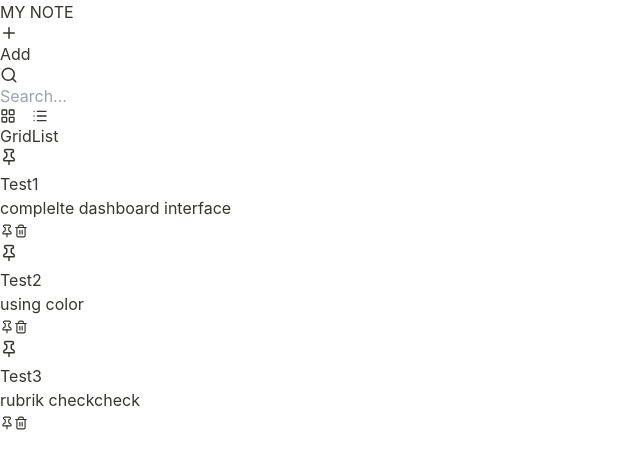
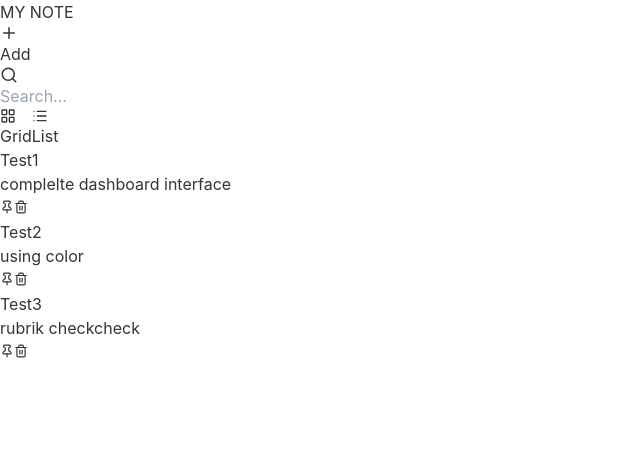
Before and after one commit to LeKhang191/NoteApp, a React (Vite) app in the folder frontend/: page /dashboard in a window 1280 px wide. Shown: the top 468 px of the page, without its empty margins (0-640 px from the left). Built offline with nearby package versions, Linux system fonts and the light colour scheme.

Commit message:
Complete CRUD, Image attaching functions and some fixed

```diff
--- a/frontend/src/components/NoteCard.jsx
+++ b/frontend/src/components/NoteCard.jsx
@@ -1,39 +1,49 @@
 import React from 'react';
 import { Pin } from 'lucide-react';
 
-const NoteCard = ({ title, content, isPinned, onTogglePin, viewMode }) => {
+const NoteCard = ({ title, content, image, isPinned, viewMode }) => {
   return (
     <div className={`
-      relative p-4 border rounded-lg transition-all group
-      ${viewMode === 'list' ? 'flex items-center justify-between gap-4' : 'flex flex-col'}
-      /* Giữ màu tối theo giao diện trong hình image_02be5b.jpg */
-      bg-[#1a1a1a] border-gray-700 hover:border-gray-500
+      relative border rounded-lg transition-all group overflow-hidden
+      ${viewMode === 'list' ? 'flex items-center gap-4 p-3' : 'flex flex-col'}
+      bg-[#1a1a1a] border-gray-700 hover:border-gray-500 hover:shadow-lg
     `}>
 
-      <button
-        onClick={(e) => {
-          e.stopPropagation();
-          onTogglePin();
-        }}
-        className={`absolute top-3 right-12 p-1.5 rounded-md transition-all z-10
-          ${isPinned
-            ? 'text-yellow-400 bg-yellow-400/10'
-            : 'text-gray-500 hover:text-gray-300 hover:bg-gray-800'
-          }`}
-      >
-        <Pin size={18} fill={isPinned ? "currentColor" : "none"} />
-      </button>
+      {image && viewMode === 'grid' && (
+        <div className="w-full h-40 overflow-hidden border-b border-gray-700">
+          <img
+            src={image}
+            alt="Attachment"
+            className="w-full h-full object-cover group-hover:scale-105 transition-transform duration-500"
+          />
+        </div>
+      )}
 
-      <div className={viewMode === 'list' ? 'flex-1' : ''}>
-        <h3 className="font-bold text-white pr-16">{title || "Untitled"}</h3>
-        <p className="text-sm text-gray-400 mt-2 line-clamp-3">{content}</p>
+      {image && viewMode === 'list' && (
+        <div className="w-16 h-16 flex-shrink-0 rounded-md overflow-hidden border border-gray-700 ml-2">
+          <img
+            src={image}
+            alt="Thumbnail"
+            className="w-full h-full object-cover"
+          />
+        </div>
+      )}
+
+      <div className={`p-4 ${image && viewMode === 'grid' ? 'pt-3' : ''} flex-1`}>
+        <div className="flex items-start justify-between gap-2">
+          <h3 className="font-bold text-white line-clamp-1 leading-tight flex-1">{title || "Untitled"}</h3>
+        </div>
+
+        <p className="text-sm text-gray-400 mt-2 line-clamp-3 leading-relaxed">
+          {content || "No content..."}
+        </p>
+
+        {isPinned && (
+          <div className="mt-3 flex items-center gap-1 text-[10px] text-yellow-500 font-bold tracking-widest uppercase">
+            <Pin size={10} fill="currentColor" /> Pinned
+          </div>
+        )}
       </div>
-
-      {isPinned && (
-        <span className="mt-2 text-[10px] text-yellow-500 font-bold tracking-widest uppercase">
-          Pinned
-        </span>
-      )}
     </div>
   );
 };
--- a/frontend/src/pages/Dashboard.jsx
+++ b/frontend/src/pages/Dashboard.jsx
@@ -47,6 +47,18 @@ const Dashboard = () => {
     setIsModalOpen(false);
   };
 
+  // 15
+  const handleImageChange = (e) => {
+    const file = e.target.files[0];
+    if (file) {
+      const reader = new FileReader();
+      reader.onloadend = () => {
+        setNewNote({ ...newNote, image: reader.result });
+      };
+      reader.readAsDataURL(file);
+    }
+  };
+
   const startEditing = (note) => {
     setEditingNote(note);
     setNewNote({ title:note.title, content: note.content });
@@ -58,8 +70,7 @@ const Dashboard = () => {
   };
 
   const filteredNotes = notes.filter(note =>
-    note.title.toLowerCase().includes(searchTerm.toLowerCase()) ||
-    note.content.toLowerCase().includes(searchTerm.toLowerCase())
+    note.title.toLowerCase().includes(searchTerm.toLowerCase()) || note.content.toLowerCase().includes(searchTerm.toLowerCase())
   );
 
   const displayNotes = [...filteredNotes].sort((a, b) => (b.isPinned ? 1 : 0) - (a.isPinned ? 1 : 0));
@@ -91,26 +102,41 @@ const Dashboard = () => {
           </div>
 
           <div className="flex bg-[#f7f7f5] p-1 rounded-lg border border-[#e9e9e8]">
-            <button onClick={() => setViewMode('grid')} className={`p-2 rounded-md flex items-center gap-2 text-sm ${viewMode === 'grid' ? 'bg-white shadow-sm' : 'text-[#9b9a97]'}`}><LayoutGrid size={16} /> Grid</button>
-            <button onClick={() => setViewMode('list')} className={`p-2 rounded-md flex items-center gap-2 text-sm ${viewMode === 'list' ? 'bg-white shadow-sm' : 'text-[#9b9a97]'}`}><List size={16} /> List</button>
+            <button
+              onClick={() => setViewMode('grid')}
+              className={`p-2 rounded-md flex items-center gap-2 text-sm ${viewMode === 'grid' ? 'bg-white shadow-sm' : 'text-[#9b9a97]'}`}
+            >
+              <LayoutGrid size={16} /> Grid
+            </button>
+            <button
+              onClick={() => setViewMode('list')}
+              className={`p-2 rounded-md flex items-center gap-2 text-sm ${viewMode === 'list' ? 'bg-white shadow-sm' : 'text-[#9b9a97]'}`}
+            >
+              <List size={16} /> List
+            </button>
           </div>
         </div>
 
         <div className={viewMode === 'grid' ? "grid grid-cols-1 md:grid-cols-2 lg:grid-cols-3 gap-6" : "flex flex-col gap-3"}>
           {displayNotes.map(note => (
-            <div key={note.id} className="relative group">
+            <div
+              key={note.id}
+              className="relative group"
+              onClick={() => startEditing(note)}
+            >
               <NoteCard
                 title={note.title}
                 content={note.content}
+                image={note.image}
                 viewMode={viewMode}
                 isPinned={note.isPinned}
               />
 
               <div className="absolute top-3 right-3 flex items-center gap-2 opacity-0 group-hover:opacity-100 transition-all z-20">
-                <button onClick={() => togglePin(note.id)} className={`p-1.5 rounded-md border ${note.isPinned ? 'bg-yellow-500/20 border-yellow-500 text-yellow-600' : 'bg-white border-gray-200 text-gray-400'}`}>
+                <button onClick={(e) => { e.stopPropagation(); togglePin(note.id)}} className={`p-1.5 rounded-md border ${note.isPinned ? 'bg-yellow-500/20 border-yellow-500 text-yellow-600' : 'bg-white border-gray-200 text-gray-400'}`}>
                   <Pin size={14} fill={note.isPinned ? "currentColor" : "none"} />
                 </button>
-                <button onClick={() => handleDelete(note.id)} className="p-1.5 bg-white border border-red-100 text-red-400 hover:bg-red-50 rounded-md">
+                <button onClick={(e) => { e.stopPropagation(); handleDelete(note.id)}} className="p-1.5 bg-white border border-red-100 text-red-400 hover:bg-red-50 rounded-md">
                   <Trash2 size={14} />
                 </button>
               </div>
@@ -126,6 +152,27 @@ const Dashboard = () => {
             <form onSubmit={handleCreateNote}>
               <input type="text" placeholder='Title' className="w-full border-b pb-2 mb-4 outline-none font-semibold text-black" value={newNote.title} onChange={(e) => setNewNote({...newNote, title: e.target.value})} />
               <textarea placeholder="Write something..." className="w-full outline-none text-gray-600 h-32 resize-none" value={newNote.content} onChange={(e) => setNewNote({...newNote, content: e.target.value})}></textarea>
+              <div className="mt-4">
+                <input
+                  type="file"
+                  accept="image/*"
+                  onChange={handleImageChange}
+                  className="text-sm text-gray-500 file:py-1 file:px-3 file: rounded-full file: border-0 file:bg-gray-100 file:text-gray-700 hover:file:bg-gray-200 cursor-pointer"
+                  />
+                  {newNote.image && (
+                    <div className="mt-2 relative inline-block">
+                      <img src={newNote.image} alt="Preview" className="h-20 w-auto rounded border" />
+                      <button
+                        type="button"
+                        onClick={() => setNewNote({ ...newNote, image: null })}
+                        className="absolute -top-2 -right-2 bg-red-500 text-white rounded-full p-1"
+                      >
+                        <Plus size={12} className="rotate-45" />
+                      </button>
+                    </div>
+                  )}
+              </div>
+
               <div className="flex justify-end gap-3 mt-4">
                 <button type="button" onClick={() => { setIsModalOpen(false); setEditingNote(null); }} className="px-4 py-2 text-gray-400">Cancel</button>
                 <button type="submit" className="px-4 py-2 bg-blue-600 text-white rounded-md">{editingNote ? "Update" : "Create"}</button>
@@ -135,6 +182,8 @@ const Dashboard = () => {
         </div>
       )}
     </div>
+
+
   );
 };
 
```
